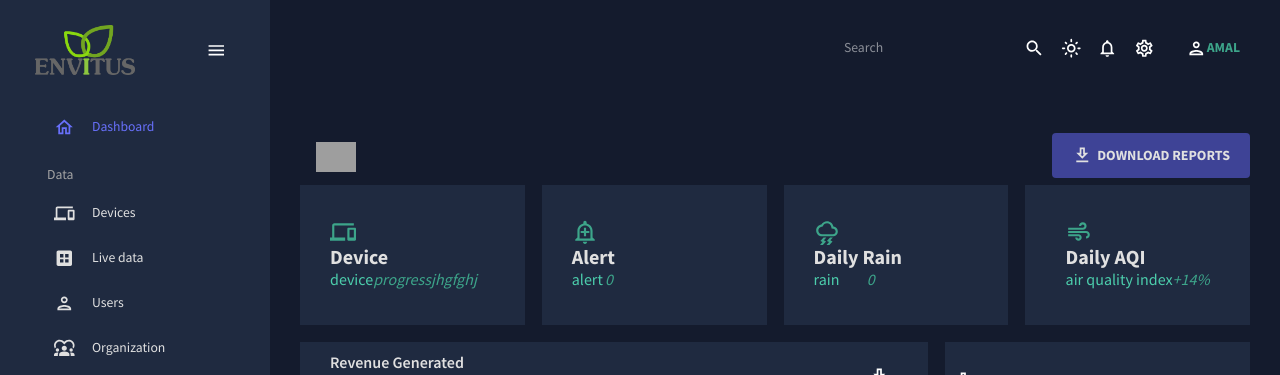
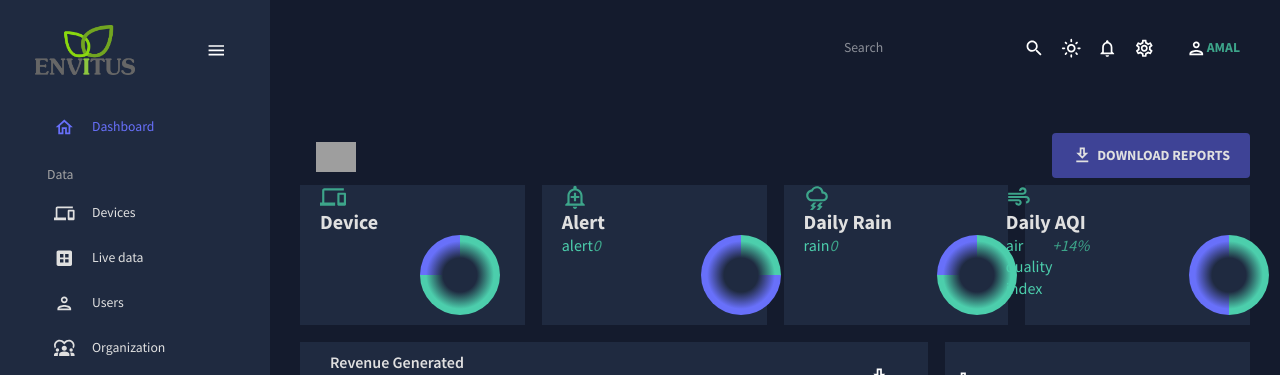
Before and after one commit to speethambaran/reactfrontend, a React (Create React App) app in the folder envitusplatformfrontend/: page / in a window 1280 px wide. Shown: the top 375 px of the page. Built offline with nearby package versions, Linux system fonts and the light colour scheme; grey boxes are pictures that could not be loaded.

Commit message:
progress circle

```diff
--- a/envitusplatformfrontend/src/App.js
+++ b/envitusplatformfrontend/src/App.js
@@ -34,7 +34,8 @@ function App() {
           <main className="content">
           <Topbar />
           <Routes>
-            <Route path="/" exact={true}  element={<Dashboard/>}/>
+            {/* <Route path="/" exact={true}  element={<Dashboard/>}/> */}
+            <Route path="/"   element={<Dashboard/>}/>
             <Route path='/login'  element={<LoginScreen/>} />
             <Route path='/register' element={<RegisterScreen />} />
             <Route path="/bar" element={<Bar/>}/>
--- /dev/null
+++ b/envitusplatformfrontend/src/components/ProgressCircle.jsx
@@ -0,0 +1,27 @@
+import { Box, useTheme } from "@mui/material";
+import { tokens } from "../theme"
+
+const ProgressCircle =({progress="0.75", size= "80"}) =>{
+    const theme = useTheme();
+    const colors = tokens(theme.palette.mode);
+    const angle = progress * 360;
+
+
+    return(
+
+<Box
+sx={{
+    background:`radial-gradient(${colors.primary[400]} 30%,transparent 60%),
+    conic-gradient(transparent 0deg ${angle}deg, ${colors.blueAccent[500]}  ${angle}deg 360deg),
+    ${colors.greenAccent[500]}`,
+    borderRadius:"50%",
+    width:`${size}px`,
+    height:`${size}px`,
+}}
+/>
+
+    )
+
+}
+
+export default ProgressCircle
--- a/envitusplatformfrontend/src/components/StatBox.jsx
+++ b/envitusplatformfrontend/src/components/StatBox.jsx
@@ -1,15 +1,15 @@
 import { Box, Typography, useTheme } from "@mui/material";
 import { tokens } from "../theme"
-// import ProgressCircle from "./ProgressCircle";
+import ProgressCircle from "./ProgressCircle";
 
-const StatBox = ({ title, subtitle, icon, progress, increase,test }) => {
+const StatBox = ({ title, subtitle, icon, progress, increase, test }) => {
     const theme = useTheme();
     const colors = tokens(theme.palette.mode);
 
     return (
 
-        <Box width="100" m="0 30px">
-            <Box display="flex" justifyContent="space-between">
+        <Box width="200" m="0 20px">
+            <Box display="flex" justifyContent="flex-start">
                 <Box>
                     {icon}
                     <Typography
@@ -20,9 +20,7 @@ const StatBox = ({ title, subtitle, icon, progress, increase,test }) => {
                         {title}
                     </Typography>
                 </Box>
-                <Box>
-                    {/* <ProgressCircle progress={progress} /> */}
-                </Box>
+
             </Box>
             <Box display="flex" justifyContent="space-between">
                 <Typography
@@ -48,7 +46,15 @@ const StatBox = ({ title, subtitle, icon, progress, increase,test }) => {
                         {test}
                     </Typography>
                 </Box>
+                <Box  mb="10px" ml="100px" >
+
+                        <ProgressCircle progress={progress} />
+
                 </Box>
+            </Box>
+
+
+
 
 
         </Box>
--- a/envitusplatformfrontend/src/screens/Dashboard/index.jsx
+++ b/envitusplatformfrontend/src/screens/Dashboard/index.jsx
@@ -57,10 +57,6 @@ const Dashboard = () => {
                 >
                     <StatBox
                         title="Device"
-                        subtitle="device"
-                        progress="0.75"
-                        increase="progress"
-                        test="jhgfghj"
                         icon={
                             <DevicesOutlinedIcon
                                 sx={{ color: colors.greenAccent[600], fontSize: "26px" }}
@@ -81,7 +77,7 @@ const Dashboard = () => {
                     <StatBox
                         title="Alert"
                         subtitle="alert"
-                        progress="0.75"
+                        progress="0.25"
                         increase="0"
                         icon={
                             <AddAlertOutlinedIcon
@@ -121,7 +117,7 @@ const Dashboard = () => {
                     <StatBox
                         title="Daily AQI"
                         subtitle="air quality index"
-                        progress="0.75"
+                        progress="0.50"
                         increase="+14%"
                         icon={
                             <AirOutlinedIcon
```
Lines whose indentation alone changed are shown as unchanged.
